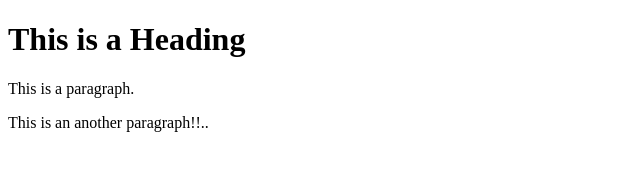
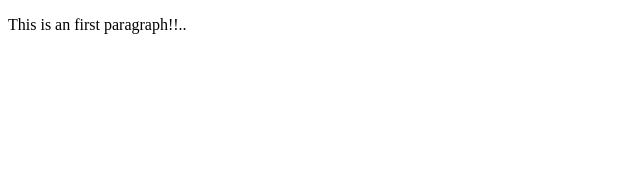
Before and after one commit to khawaja-dawood/Learning-git, a plain HTML site: page index.html in a window 1280 px wide. Shown: the whole page, without its empty margins (0-640 px from the left). Drawn offline with Linux system fonts and the light colour scheme.

Commit message:
Update index.html

```diff
--- a/index.html
+++ b/index.html
@@ -4,8 +4,6 @@
 <title>Page Title</title>
 </head>
 <body>
-  <h1>This is a Heading</h1>
-  <p>This is a paragraph.</p>
-  <p>This is an another paragraph!!..</p>
+  <p>This is an first paragraph!!..</p>
 </body>
 </html>
```
